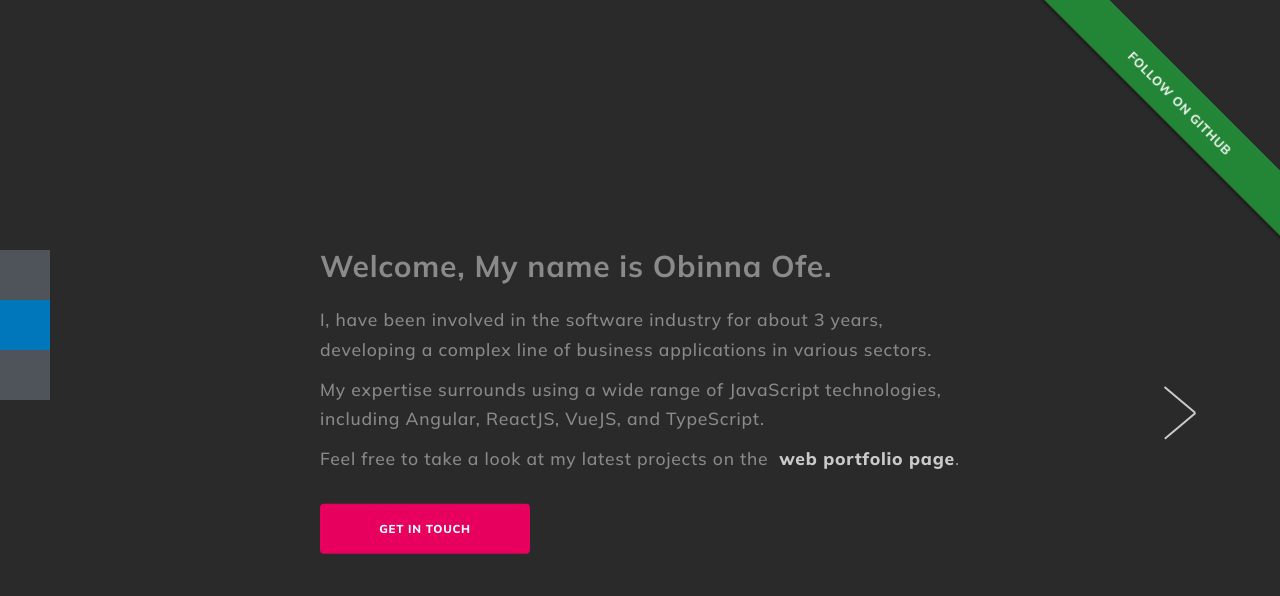
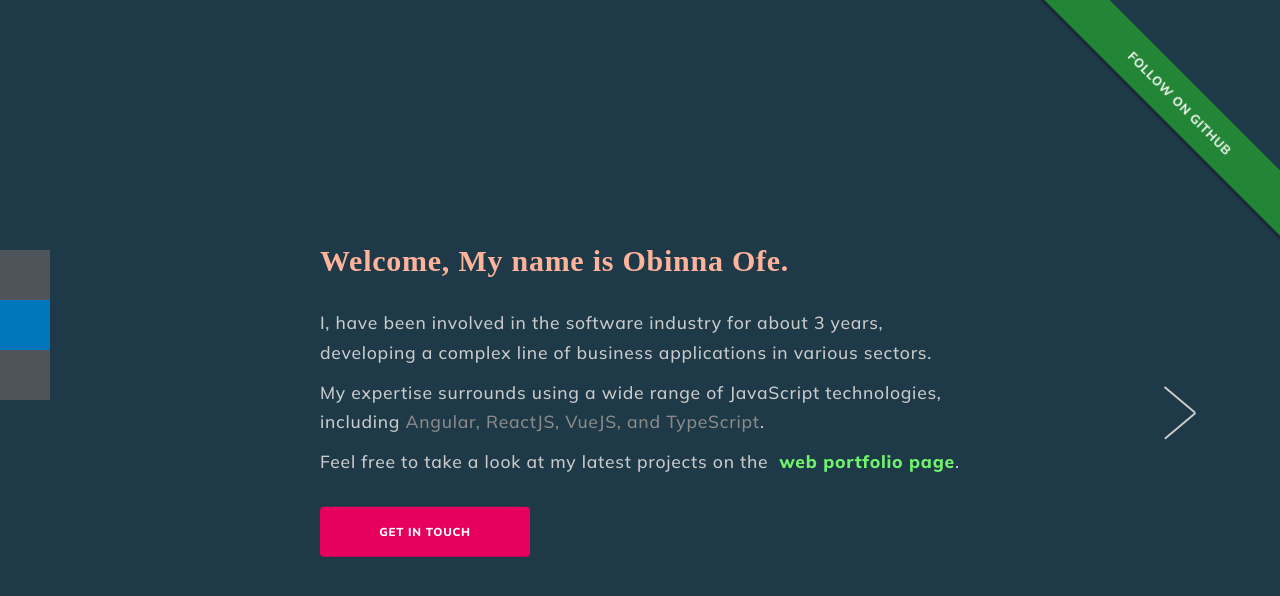
Before and after one commit to obicodeman555/portfolio-website, a React (Create React App) app: page / in a window 1280 px wide. Shown: the top 596 px of the page. Built offline with nearby package versions, Linux system fonts and the light colour scheme; some icons are missing; a web font is replaced by a local one.

Commit message:
changed heading color, and background color

```diff
--- a/src/components/header/Header.jsx
+++ b/src/components/header/Header.jsx
@@ -32,7 +32,7 @@ const Header = () => {
                             </li>
                             <li>
                                 <a href={cvPdf} download={"obinna-uko-ofe-CV"}>
-                                    <Icon icon="academicons:cv" />
+                                    CV
                                 </a>
                             </li>
                             <li>
--- a/src/pages/About.jsx
+++ b/src/pages/About.jsx
@@ -15,7 +15,7 @@ const About = () => {
                 </Link>
             </div>
             <article className='about-me__text'>
-                <h1 className='heading-1'>
+                <h1 className='heading heading-1'>
                     <span>Welcome,</span>&nbsp;
                     <span>My name is Obinna Ofe.</span>
                 </h1>
@@ -27,11 +27,11 @@ const About = () => {
                     </p>
                     <p className='text-paragraph'>
                         My expertise surrounds using a wide range of
-                        JavaScript technologies, including Angular, ReactJS, VueJS, and TypeScript.
+                        JavaScript technologies, including <span className="my-tech-stacks">Angular, ReactJS, VueJS, and TypeScript</span>.
                     </p>
                     <p className='text-paragraph'>
                         Feel free to take a look at my latest projects on the &nbsp;
-                        <Link to="/work" className='about-link'>web portfolio page</Link>.
+                        <Link to="/portfolio" className='about-link'>web portfolio page</Link>.
                     </p>
                 </div>
 
--- a/src/pages/about.scss
+++ b/src/pages/about.scss
@@ -24,8 +24,13 @@ main {
 
 .about-link {
     text-decoration: none;
-    color: colors.$color-grey-1;
+    color: colors.$color-green-2;
     font-weight: 800;
+    transition: color 200ms ease-in;
+
+    &:hover {
+        color: colors.$color-grey-2;
+    }
 }
 
 .socials {
@@ -88,3 +93,7 @@ main {
         }
     }
 }
+
+.my-tech-stacks {
+    color: colors.$color-grey-2;
+}
--- a/src/sass/_colors.scss
+++ b/src/sass/_colors.scss
@@ -1,4 +1,4 @@
-$primary-black: #2a2a2a;
+$primary-black: #1E3947;
 $primary-black-2: #4E545A;
 $color-grey-1: #cacaca;
 $color-grey-2: #8a8a8a;
--- a/src/sass/_reset.scss
+++ b/src/sass/_reset.scss
@@ -24,7 +24,7 @@ body,
     font-family: 'Mulish', sans-serif;
     overflow-x: hidden;
     background-color: colors.$primary-black;
-    color: colors.$color-grey-2;
+    color: colors.$color-grey-1;
     letter-spacing: .75px;
 }
 
@@ -47,11 +47,9 @@ button {
 
 .heading {
     margin-bottom: 1rem;
-    color: colors.$color-grey-1;
+    color: #FFB39B;
     font-weight: bolder;
     font-family: 'Rammetto One', cursive;
-    display: flex;
-    flex-direction: column;
 
     &-1 {
 
```
